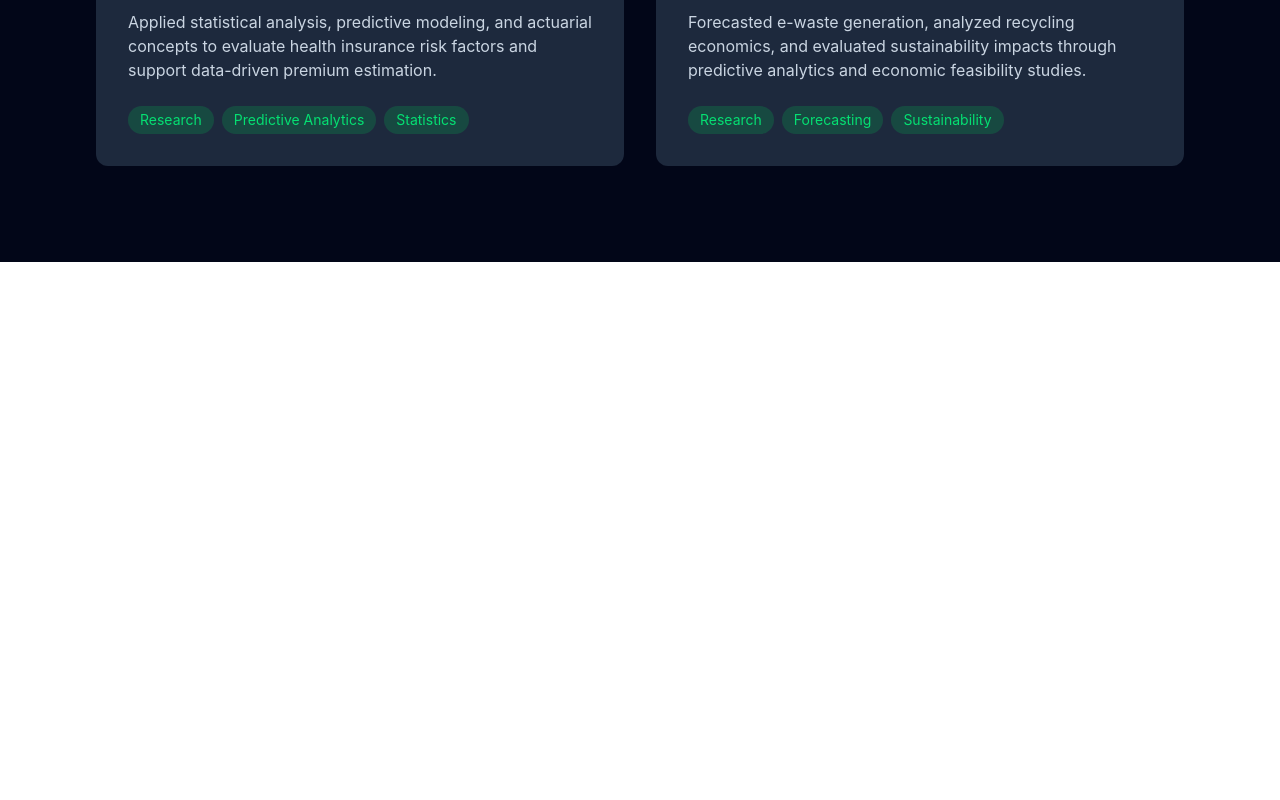
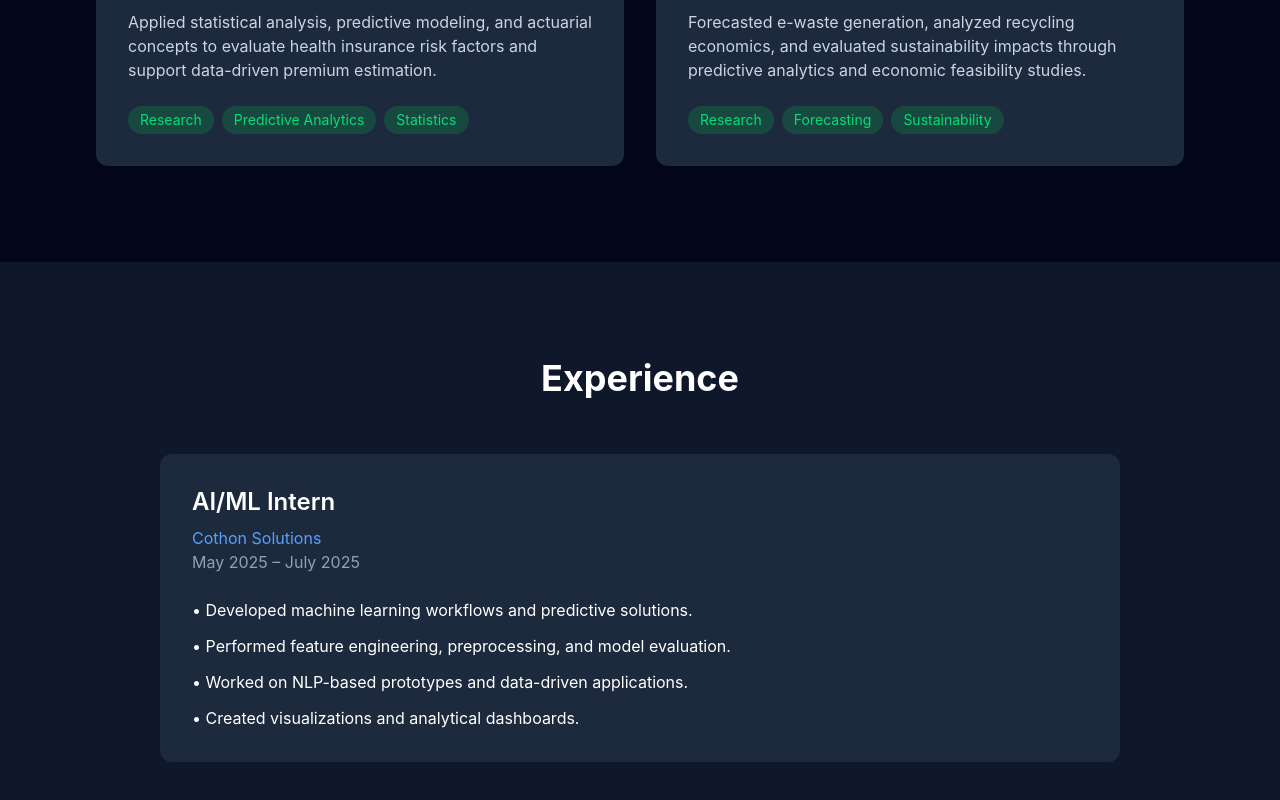
Before and after one commit to anamsk147/portfolio-website, a React (Vite) app: page / in a window 1280 px wide. Shown: the part 3442-4242 px from the top of the page. Before the commit the page ends 3704 px from the top, so only its background shows below. Built offline with nearby package versions, Linux system fonts and the light colour scheme.

Commit message:
Added experience section

```diff
--- a/src/App.jsx
+++ b/src/App.jsx
@@ -5,6 +5,7 @@ import About from "./components/About";
 import FocusAreas from "./components/FocusAreas";
 import Projects from "./components/Projects";
 import Research from "./components/Research";
+import Experience from "./components/Experience";
 
 function App() {
   return (
@@ -16,6 +17,7 @@ function App() {
       <FocusAreas />
       <Projects />
       <Research />
+      <Experience />
     </>
   );
 }
--- /dev/null
+++ b/src/components/Experience.jsx
@@ -0,0 +1,42 @@
+import { experience } from "../data/experience";
+
+function Experience() {
+  return (
+    <section className="bg-slate-900 text-white py-24">
+      <div className="max-w-5xl mx-auto px-8">
+        <h2 className="text-4xl font-bold text-center mb-14">
+          Experience
+        </h2>
+
+        {experience.map((job, index) => (
+          <div
+            key={index}
+            className="bg-slate-800 p-8 rounded-xl"
+          >
+            <h3 className="text-2xl font-semibold">
+              {job.role}
+            </h3>
+
+            <p className="text-blue-400 mt-2">
+              {job.company}
+            </p>
+
+            <p className="text-slate-400 mb-6">
+              {job.duration}
+            </p>
+
+            <ul className="space-y-3">
+              {job.responsibilities.map((item, i) => (
+                <li key={i}>
+                  • {item}
+                </li>
+              ))}
+            </ul>
+          </div>
+        ))}
+      </div>
+    </section>
+  );
+}
+
+export default Experience;
--- /dev/null
+++ b/src/data/experience.js
@@ -0,0 +1,13 @@
+export const experience = [
+  {
+    role: "AI/ML Intern",
+    company: "Cothon Solutions",
+    duration: "May 2025 – July 2025",
+    responsibilities: [
+      "Developed machine learning workflows and predictive solutions.",
+      "Performed feature engineering, preprocessing, and model evaluation.",
+      "Worked on NLP-based prototypes and data-driven applications.",
+      "Created visualizations and analytical dashboards.",
+    ],
+  },
+];
```
